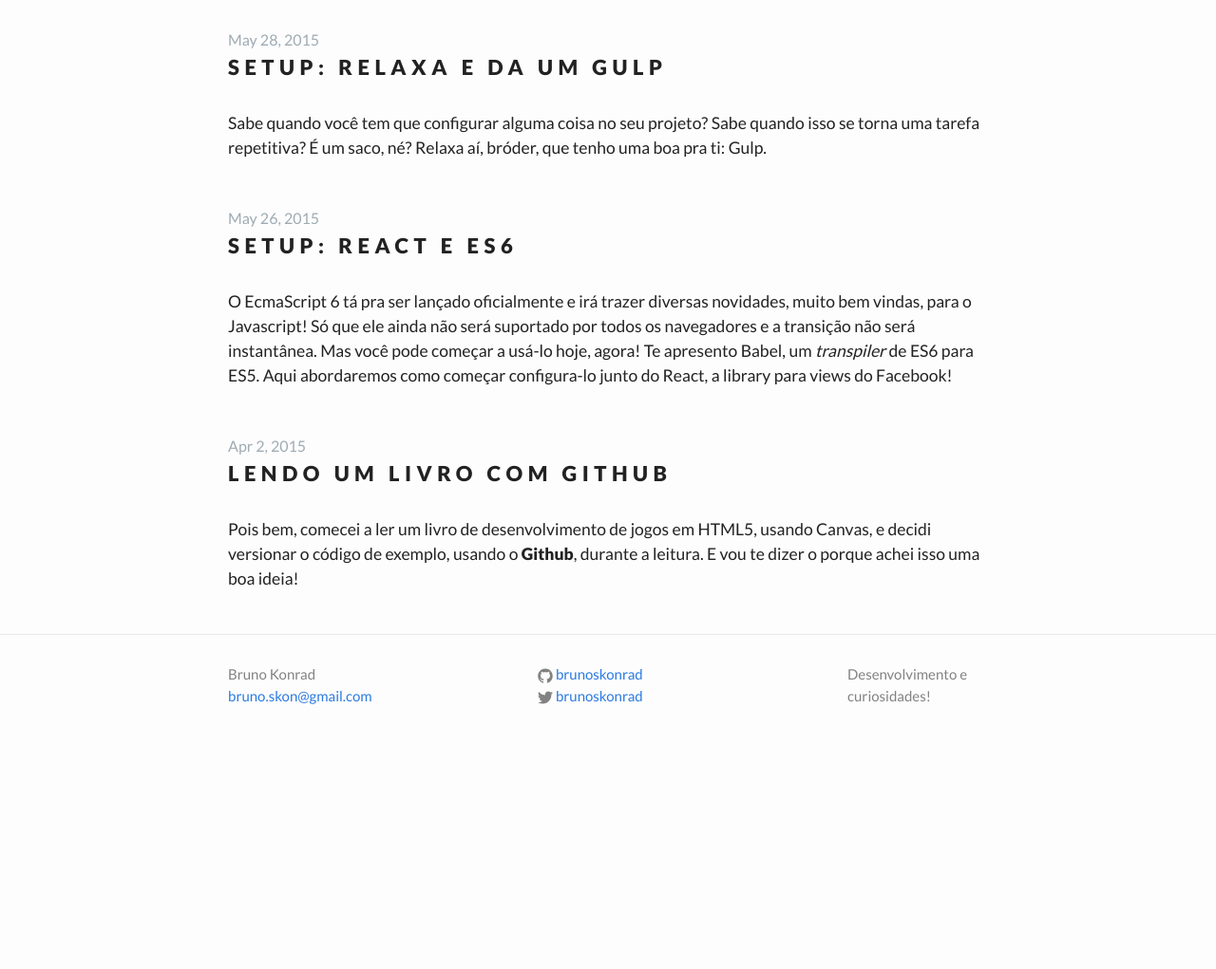
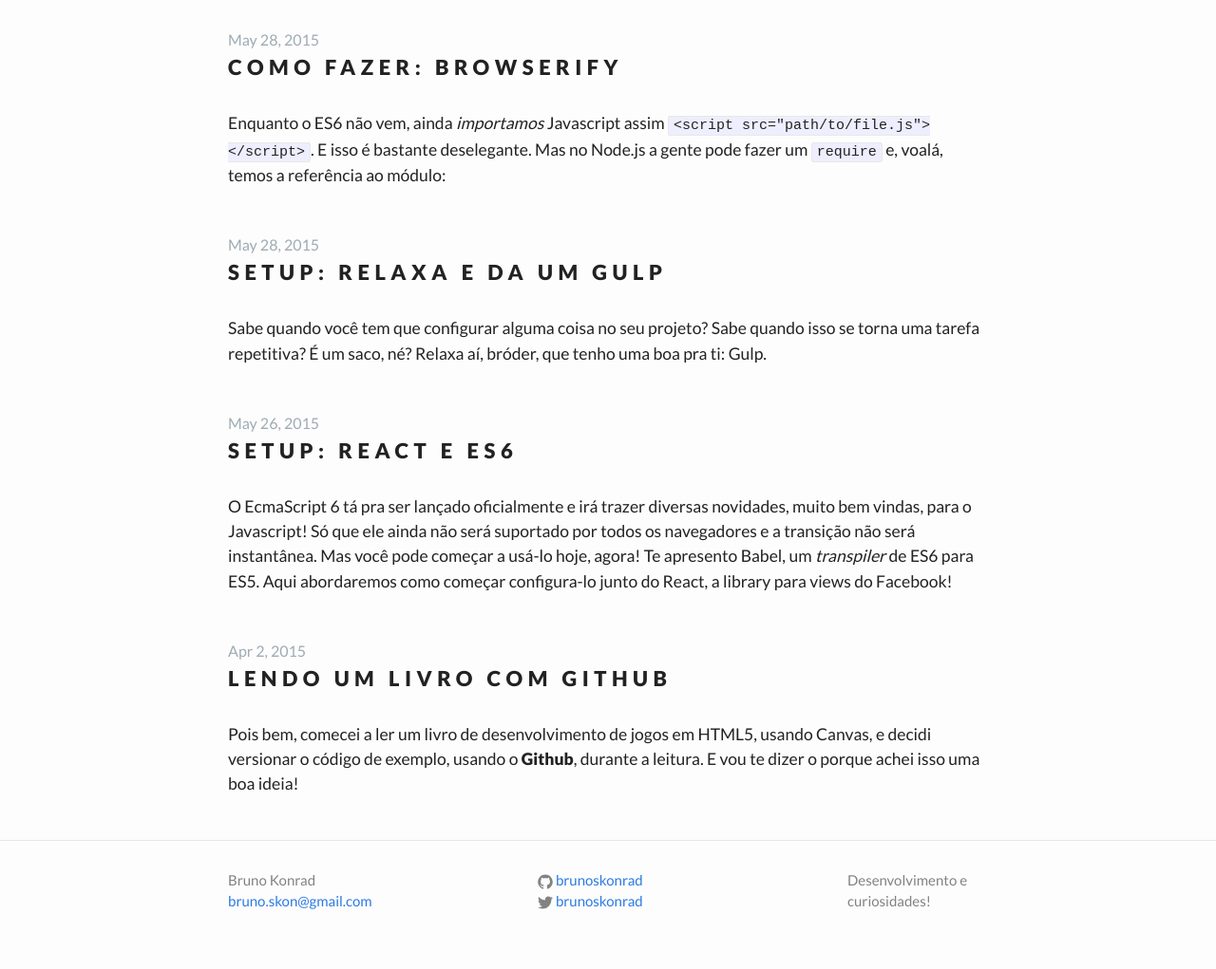
Before and after one commit to brunoskonrad/brunoskonrad.github.io, a Jekyll site: the page built from index.html, in a window 1280 px wide. Shown: the part 300-1321 px from the top of the page at 95% size. Built offline with Jekyll 4.4.1, drawn with Linux system fonts in a browser that asks for light colours; before the commit the page ends 1104 px from its top, so only the background shows below that.

Commit message:
new post: about browserify and this things
and fix some code from react with es6

```diff
--- a/_posts/2015-05-26-setup-react-e-es6.markdown
+++ b/_posts/2015-05-26-setup-react-e-es6.markdown
@@ -20,7 +20,7 @@
   }
 });
 
-module.export = HelloWorld;
+module.exports = HelloWorld;
 {% endhighlight %}
 
 {% highlight javascript %}
--- /dev/null
+++ b/_posts/2015-05-29-howto-commomjs-no-browser.markdown
@@ -0,0 +1,48 @@
+---
+layout: post
+title:  "Como fazer: Browserify"
+date:   2015-05-28 23:38:00
+tags: setup browserify
+author: Bruno Konrad
+---
+Enquanto o ES6 não vem, ainda *importamos* Javascript assim `<script src="path/to/file.js"></script>`. E isso é bastante deselegante. Mas no Node.js a gente pode fazer um `require` e, voalá, temos a referência ao módulo:
+
+{% highlight javascript %}
+// arquivo fat.js
+(function() {
+  'use strict';
+
+  // exporta uma função para calcular a fatorial. Just that!
+  module.exports = function fat(x) {
+    return x == 0 ? 1 : x * fat(x-1)
+  };
+})();
+{% endhighlight %}
+
+{% highlight javascript %}
+// arquivo index.js
+// aqui é feito o require da função de fatorial no arquivo acima
+var fat = require('./fat');
+
+fat(5); // 120
+{% endhighlight %}
+
+Se tu incluir esses arquivos no teu `html` isso não vai funcionar. Mas é pra isso que existe o [Browserify](http://browserify.org/)! Como ele você pode usar as facilidades do `require('whatever')` no seu browser. Então vamos instalar e usar!
+
+{% highlight bash %}
+npm install -g browserify
+{% endhighlight %}
+
+Após instalar basta ir até o diretório onde está o seu arquivo principal, que no nosso caso é o `index.js`, e executar o comando do Browserify
+
+{% highlight bash %}
+browserify index.js -o bundle.js
+{% endhighlight %}
+
+Esse comando irá processar todas as dependências do teu arquivo index.js e colocar todo o código dentro, nesse caso, do `bundle.js`! Aí sim você inclui o `bundle.js` no seu `html` e está pronto para uso.
+
+Importante lembrar que você roda o comando `browserify` apenas no arquivo principal. A ferramenta se encarrega do resto. Digo isso para não perder horas, que nem eu, tentando entender o porque o `bundle.js` não estar funcionando.
+
+E outra, se ainda pode criar uma tarefa no Gulp pra automatizar esse trampo! Pra saber mais, tem um post aqui sobre [Gulp]({% post_url 2015-05-28-relaxa-e-da-um-gulp %})!
+
+Bem simples, é isso! Qualquer coisa deixa um comentário aí embaixo ou me contate para trocar umas ideias. Valeu!
```
